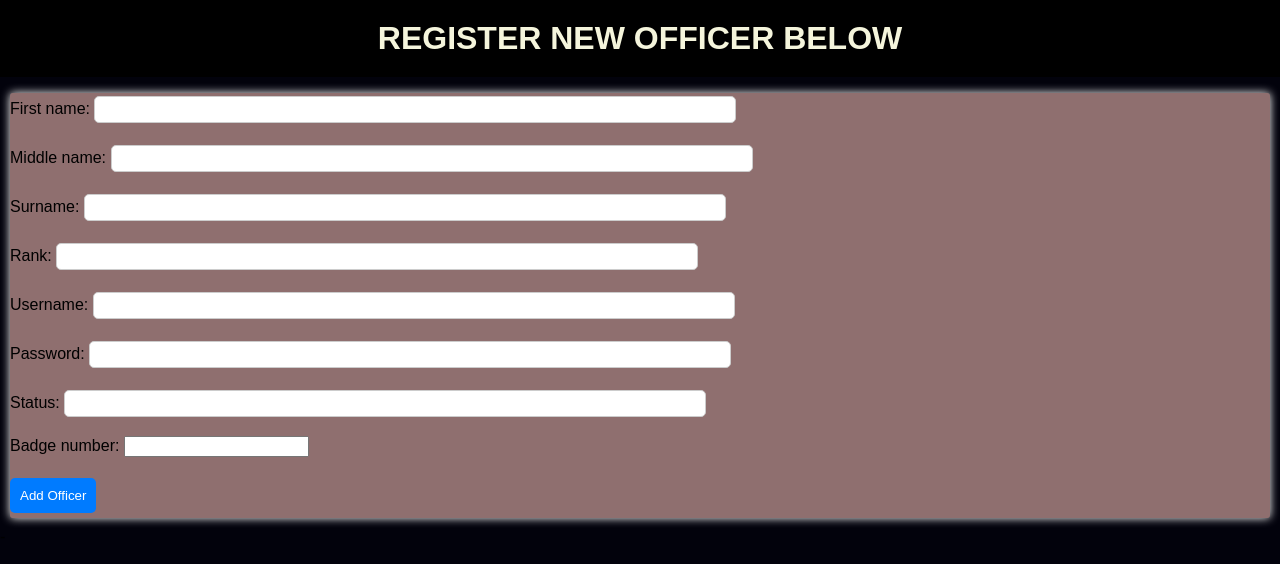
After one commit to lagra-iku/crimewatch, a Django app: page /add_new_officer/ in a window 1280 px wide. The commit adds this page. Shown: the top 564 px of the page. Run offline with Django 5.2, Linux system fonts and the light colour scheme.

Commit message:
updating the models

```diff
--- /dev/null
+++ b/app/templates/add_new_officer.html
@@ -0,0 +1,57 @@
+<!DOCTYPE html>
+<html lang="en">
+    <head>
+        <meta charset="UTF-8">
+        <meta http-equiv="X-UA-Compatible" content="IE=edge">
+        <meta name="viewport" content="width=device-width, initial-scale=1.0">
+        <title>Add New Officer</title>
+       <style>
+            body {
+                font-family: Arial, sans-serif;
+                margin: 0;
+                padding: 0;
+                background-color: rgb(2, 2, 12);
+            }
+            form {
+                margin: 10px;
+                background-color: #8f6f6f;
+                border-radius: 3px;
+                box-shadow: 0 0 10px white;
+            }
+            input[type="text"], input[type="email"], input[type="password"] {
+                width: 50%;
+                padding: 5px;
+                margin: 3px 0;
+                border: 1px solid #ccc;
+                border-radius: 5px;
+            }
+            button {
+                padding: 10px;
+                margin: 5px 0;
+                border: none;
+                border-radius: 5px;
+                background-color: #007bff;
+                color: #fff;
+                cursor: pointer;
+            }
+            h1 {
+                text-align: center;
+                color: beige;
+                background-color: black;
+                padding: 20px;
+                margin: 0;
+                text-transform: uppercase;
+                text-shadow: 0px 0px 10px black;
+                size: 3em;
+            }
+        </style>
+    </head>
+    <body>
+        <h1>REGISTER NEW OFFICER BELOW</h1>
+        <form method="post">
+            {% csrf_token %}
+            {{ form.as_p }}
+            <button type="submit">Add Officer</button>
+        </form>
+    </body>-
+</html>
--- a/app/templates/base.html
+++ b/app/templates/base.html
@@ -7,6 +7,7 @@
     <title>Home</title>
 </head>
 <body>
+    {% load heroicons %}
     <div class="w-full h-full">
         <dh-component>
             <div class="flex flex-no-wrap">
--- a/app/templates/register_officers.html
+++ b/app/templates/register_officers.html
@@ -23,7 +23,7 @@
     </style>
 </head>
 <body>
-    <h1>Register Author</h1>
+    <h1>Register Officer</h1>
     <form method="post" class="my_forms">
         {% csrf_token %}
         {{ form.as_p }}
--- a/crimewatch/forms.py
+++ b/crimewatch/forms.py
@@ -12,15 +12,16 @@ class PoliceOfficersForm(forms.ModelForm):
         }
 
 class AddNewOfficerForm(forms.ModelForm):
-    """Creates a new form for adding a new police officer"""
     class Meta:
         model = AddNewOfficer
-        fields = '__all__'
-        widgets = {
-            'password': forms.PasswordInput(),
-        }
+        fields = ['first_name', 'middle_name', 'surname', 'rank', 'username', 'password', 'status', 'badge_number']
 
-class LoginForms(forms.Form):
+    def clean_password(self):
+        password = self.cleaned_data.get('password')
+        # Grace we will Perform any additional password validation here if needed
+        return password
+
+class LoginForm(forms.Form):
     """Class for creating a login form for the police officers"""
     username = forms.CharField(max_length=100)
     password = forms.CharField(widget=forms.PasswordInput())
--- a/crimewatch/urls.py
+++ b/crimewatch/urls.py
@@ -16,13 +16,13 @@ Including another URLconf
 """
 from django.contrib import admin
 from django.urls import path, include
-from .views import whistledown, login, register_officers, logout_view
-
+from .views import whistledown, login, register_officers, logout_view, add_new_officer
 urlpatterns = [
     path('', include('app.urls')),  # Assuming you have an app named 'app' with its own urls.py
     path('admin/', admin.site.urls),
     path('whistledown/', whistledown, name='whistledown'),
     path('login/', login, name='login'),
     path('register_officers/', register_officers, name='register_officers'),
-    path('logout/', logout_view, name='logout')
+    path('logout/', logout_view, name='logout'),
+    path('add_new_officer/', add_new_officer, name='add_new_officer'),
 ]
--- a/crimewatch/views.py
+++ b/crimewatch/views.py
@@ -1,24 +1,20 @@
 from django.shortcuts import render, redirect
-from .forms import PoliceOfficersForm, AddNewOfficerForm, LoginForms
-from django.contrib.auth import authenticate, login
+from .forms import PoliceOfficersForm, AddNewOfficerForm, LoginForm
+from django.contrib.auth import authenticate, login, logout
 from datetime import datetime
 import bcrypt
 from .models import AddNewOfficer
-from django.contrib.auth import login, logout
 from django.contrib import messages
 
-dat = datetime.now()
-date = dat.strftime("%Y")
-
 def app(request):
-    return render(request, 'dashboard.html')
+    return render(request, 'pages/dashboard.html')
 
 def whistledown(request):
     return render(request, 'ladywhistledown.html')
 
-def login(request):
+def login_view(request):
     if request.method == 'POST':
-        form = LoginForms(request.POST)
+        form = LoginForm(request.POST)
         if form.is_valid():
             username = form.cleaned_data['username']
             password = form.cleaned_data['password']
@@ -30,13 +26,17 @@ def login(request):
                 return render(request, 'login.html', {'form': form})
 
             if bcrypt.checkpw(password.encode('utf-8'), officer.password.encode('utf-8')):
-                # If password matches, set session and redirect
-                request.session['officer_id'] = officer.id
-                return redirect('whistledown')
+                # Authenticate the user
+                user = authenticate(request, username=username, password=password)
+                if user is not None:
+                    login(request, user)
+                    return redirect('app')
+                else:
+                    messages.error(request, 'Invalid username or password.')
             else:
                 messages.error(request, 'Invalid username or password.')
     else:
-        form = LoginForms()
+        form = LoginForm()
 
     return render(request, 'login.html', {'form': form})
 
@@ -53,3 +53,14 @@ def register_officers(request):
     else:
         form = AddNewOfficerForm()
     return render(request, 'register_officers.html', {'form': form})
+
+
+def add_new_officer(request):
+    if request.method == 'POST':
+        form = AddNewOfficerForm(request.POST)
+        if form.is_valid():
+            form.save()
+            return redirect('admin')
+    else:
+        form = AddNewOfficerForm()
+    return render(request, 'add_new_officer.html', {'form': form})
```
Also changed, not shown: app/forms.py (+7 -6 lines), app/templates/pages/dashboard.html (+20 -16 lines), app/views.py (+23 -13 lines), crimewatch/migrations/0001_initial.py (added), crimewatch/migrations/__init__.py (added), db.sqlite3.
